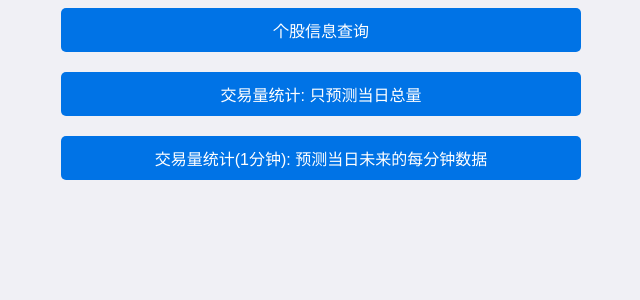
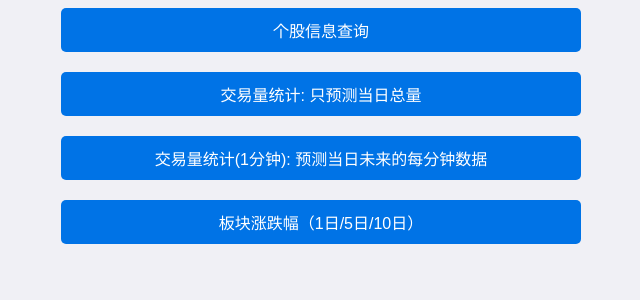
Before and after one commit to xiaolou86/stockai, a Flask app: page / in a window 1280 px wide. Shown: the part 210-510 px from the top of the page, without its empty margins (319-959 px from the left). Run offline with Flask 3, Linux system fonts and the light colour scheme.

Commit message:
板块涨跌幅（1日/5日/10日）

```diff
--- a/templates/index.html
+++ b/templates/index.html
@@ -49,6 +49,7 @@
         <a href="stock_individual_info">个股信息查询</a>
         <a href="volume">交易量统计: 只预测当日总量</a>
         <a href="volume1min">交易量统计(1分钟): 预测当日未来的每分钟数据</a>
+        <a href="https://data.eastmoney.com/bkzj/hy_5.html">板块涨跌幅（1日/5日/10日）</a>
         <!--a href="volume_old">交易量统计(老)</a-->
         <!-- Add more links as needed -->
     </div>
```
